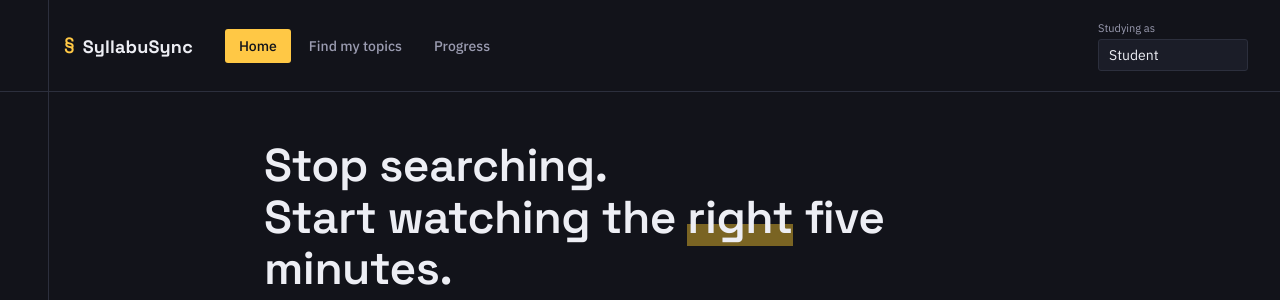
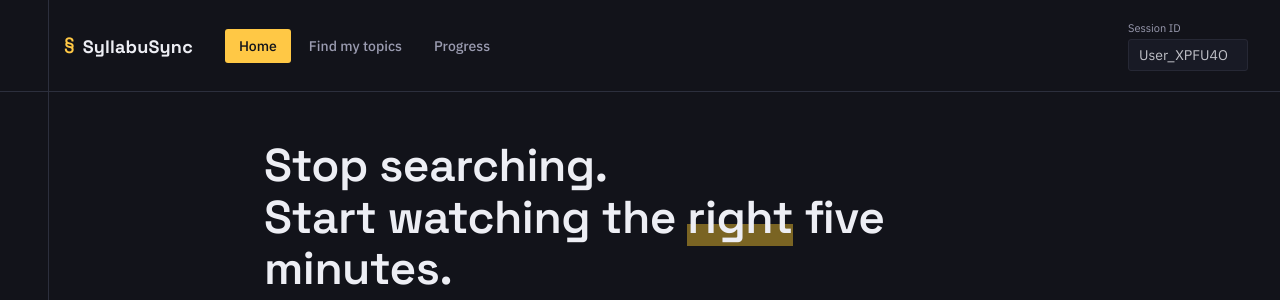
Before and after one commit to Nishantparihar1102/SyllabuSync., a Flask app: page / in a window 1280 px wide. Shown: the top 300 px of the page. Run offline with Flask 3, Linux system fonts and the light colour scheme; data that the repository does not hold is empty.

Commit message:
Fix: Generate unique session IDs for each user

```diff
--- a/static/js/main.js
+++ b/static/js/main.js
@@ -197,6 +197,14 @@ document.getElementById("findForm").addEventListener("submit", async (e) => {
 loadStats();
 
 document.addEventListener("DOMContentLoaded", () => {
+  let studentId = localStorage.getItem("studentId");
+  if (!studentId) {
+    // Generate a random 6-character ID for this user's browser session
+    studentId = "User_" + Math.random().toString(36).substring(2, 8).toUpperCase();
+    localStorage.setItem("studentId", studentId);
+  }
+  document.getElementById("studentName").value = studentId;
+
   const savedSubject = localStorage.getItem("savedSubject");
   if (savedSubject) document.getElementById("subjectInput").value = savedSubject;
 });
--- a/templates/index.html
+++ b/templates/index.html
@@ -24,8 +24,8 @@
     <button class="tab" data-tab="progress">Progress</button>
   </nav>
   <div class="name-field">
-    <label for="studentName">Studying as</label>
-    <input id="studentName" type="text" value="Student" autocomplete="off">
+    <label for="studentName">Session ID</label>
+    <input id="studentName" type="text" value="" autocomplete="off" readonly title="Your unique session ID" style="opacity: 0.8; cursor: not-allowed; width: 120px;">
   </div>
 </header>
 
```
